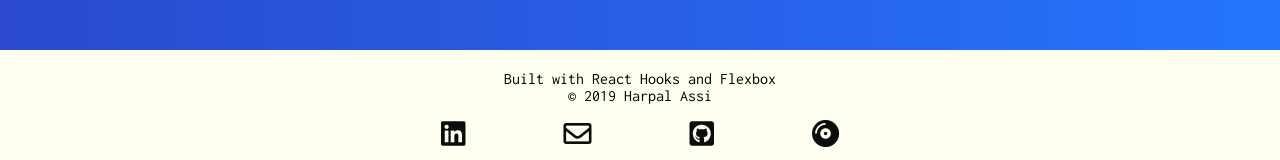
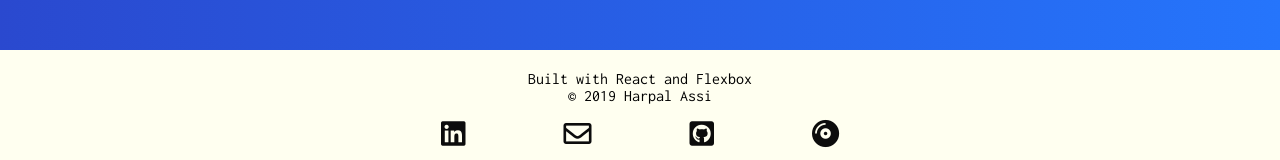
Before and after one commit to harpalassi/personal-portfolio, a React (Create React App) app: page / in a window 1280 px wide. Shown: the part 3963-4123 px from the top of the page. Built offline with nearby package versions, Linux system fonts and the light colour scheme; the HTML template or start-up script is replaced by a standard one.

Commit message:
updated footer

```diff
--- a/src/components/Footer.js
+++ b/src/components/Footer.js
@@ -3,7 +3,7 @@ import React from 'react';
 const Footer = props => {
   return (
     <footer>
-      <p>Built with React Hooks and Flexbox</p>
+      <p>Built with React and Flexbox</p>
       <p>© 2019 Harpal Assi</p>
       <div className='bottom-icons'>
         {props.contactLinks.map(contactLink => {
```
